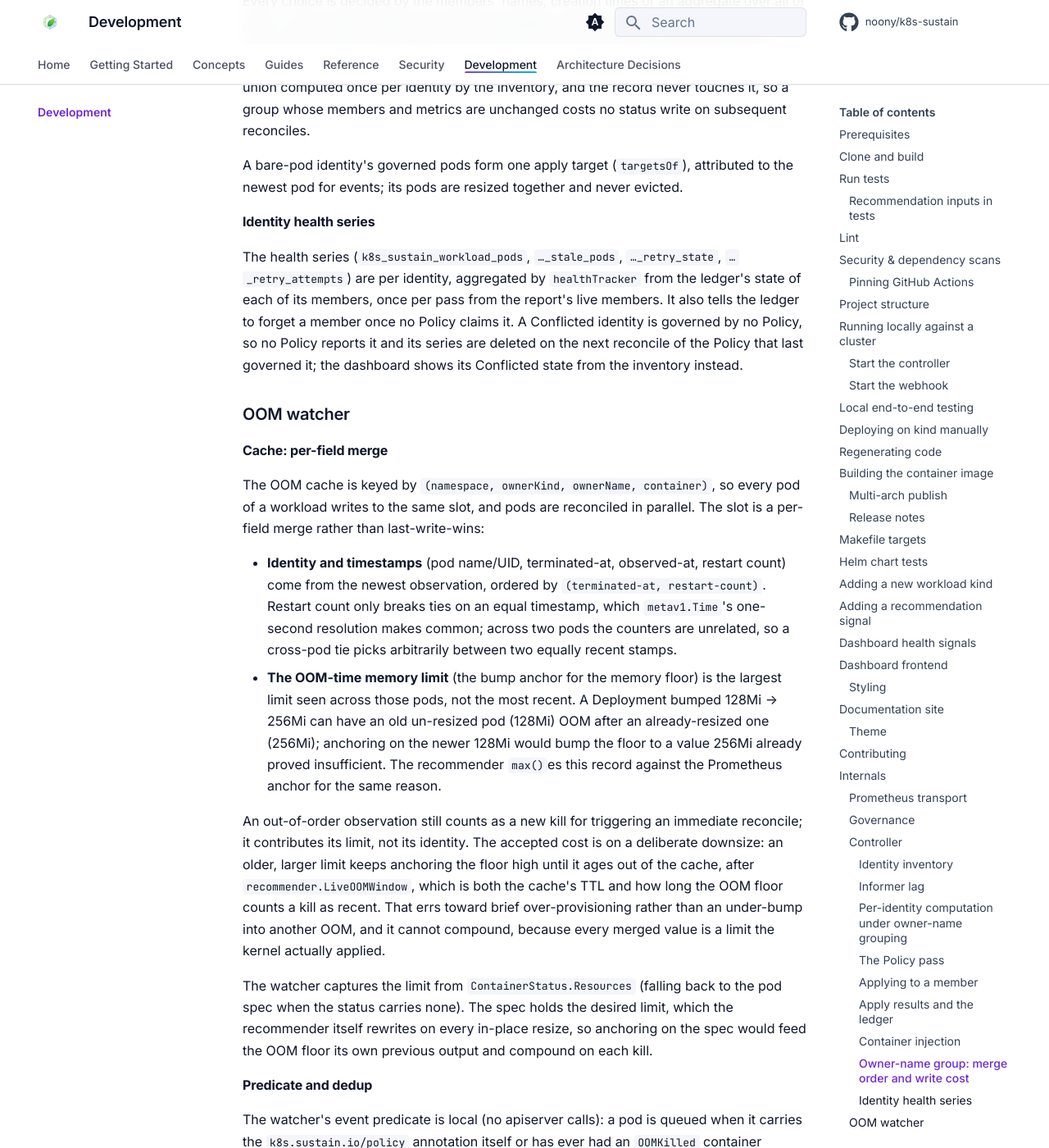
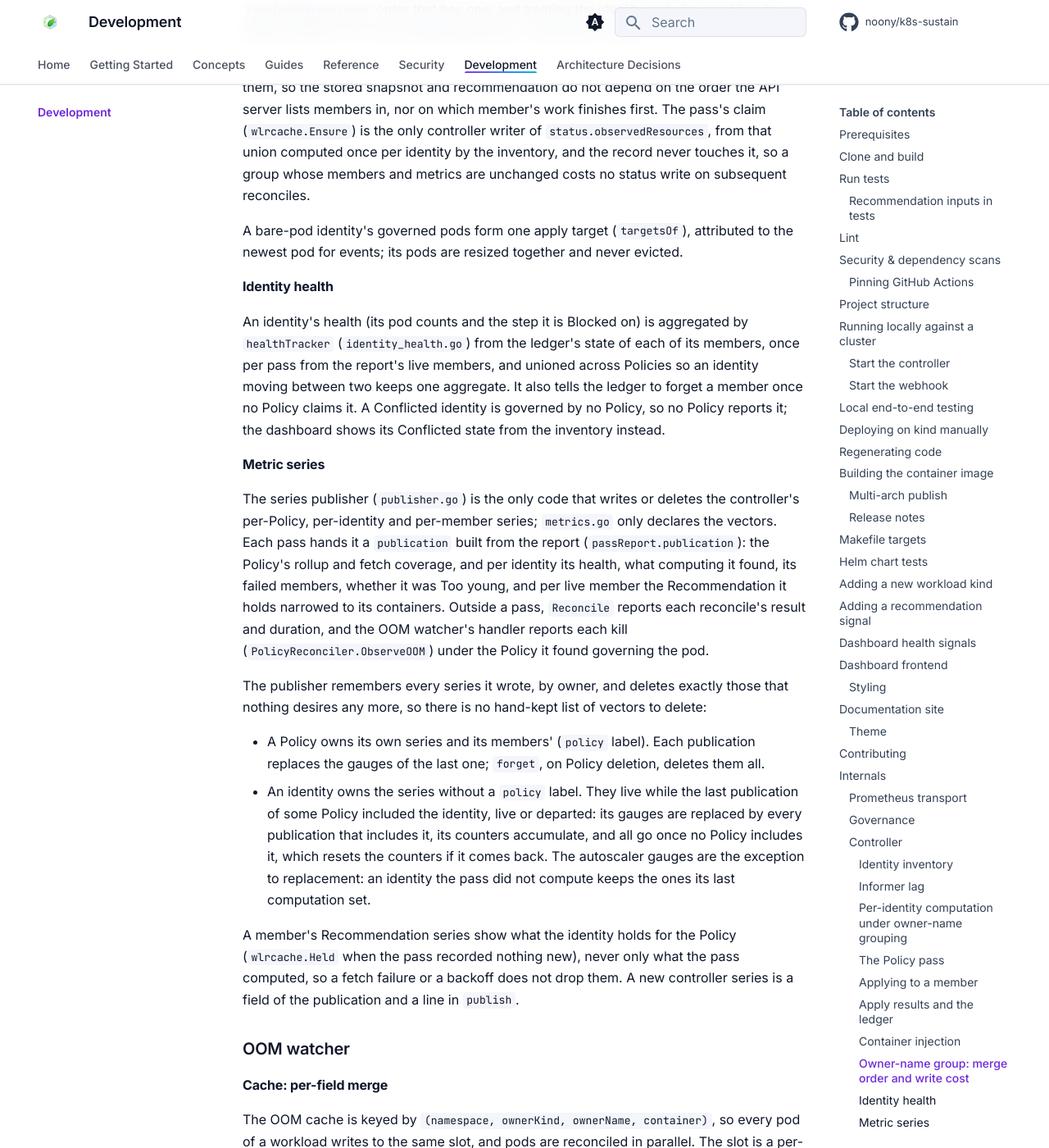
Before and after one commit to noony/k8s-sustain, an MkDocs documentation site: the page built from docs/development.md, in a window 1280 px wide and 1400 px high, scrolled down 21756 px. Shown: the whole window at 82% size. Built offline with MkDocs 1.6.1 and Material for MkDocs 9.7.7, drawn with Linux system fonts in a browser that asks for light colours; comment, search, counter and statistics services are not loaded; the version menu is left out; some of the changed text lies outside the part shown.

Commit message:
docs: the series lifecycle and the controller's series publisher

```diff
--- a/docs/development.md
+++ b/docs/development.md
@@ -115,7 +115,7 @@ k8s-sustain/
 ├── internal/
 │   ├── autoscaler/        # HPA / KEDA detection used by recommender + webhook
 │   ├── config/            # Centralized Viper config (flags, env, file)
-│   ├── controller/        # Policy reconciler
+│   ├── controller/        # Policy reconciler: the pass, the ledger, and the publisher of its metric series
 │   ├── dashboard/         # Dashboard HTTP server + embedded Vue SPA (ui/)
 │   ├── governance/        # One decision per pod or pod template: identity, opt-in, governing Policy or refusal
 │   ├── httpx/             # Shared HTTP stack: envelope, middleware, hardened NewServer, shutdown
@@ -128,7 +128,7 @@ k8s-sustain/
 │   │   └── recommendertest/  # In-memory inputs adapter for tests
 │   ├── version/           # Build version
 │   ├── webhook/           # Admission webhook HTTP handler
-│   ├── wlrcache/          # WorkloadRecommendation lifecycle: every write (Request, Ensure, Record) and verdict (Read, Expired)
+│   ├── wlrcache/          # WorkloadRecommendation lifecycle: every write (Request, Ensure, Record) and verdict (Read, Held, Expired)
 │   └── workload/          # Applying a Recommendation: container injection (requests never above limits), the patcher (one rule per kind), template/owner-ref helpers
 ├── charts/
 │   ├── k8s-sustain/          # Operator chart
@@ -430,12 +430,13 @@ identity's `WorkloadRecommendation`, its `status.outcome` and its
 health signal: the board reads them from the coordination stage of the stored
 trace (`coordinationFactorsOf`, through `recommender.TracedCoordination`).
 
-The port works because the controller emits every health metric under the
-identity's labels: `internal/controller/identity_health.go` aggregates the
+The port works because the controller publishes every health metric under
+the identity's labels: `internal/controller/identity_health.go` aggregates the
 apply outcomes of an identity's members (pod counts summed, Blocked if any
-member is) and deletes the series of identities no policy targets any more.
-A new health signal therefore needs both halves: an identity-keyed metric in
-the controller and a field on `identityHealth` filled by the adapter.
+member is), and the [series publisher](#metric-series) deletes the series of
+identities no Policy includes any more. A new health signal therefore needs
+both halves: an identity series in the controller's publication and a field
+on `identityHealth` filled by the adapter.
 
 ## Dashboard frontend
 
@@ -621,7 +622,7 @@ The computation unit is the identity, not the workload object: a group of worklo
 
 #### The Policy pass
 
-`Reconcile` reads the Policy, handles deletion and the finalizer, takes the `inventory.TakeForPolicy` snapshot, and runs one pass over it (`runPass` in `internal/controller/pass.go`). Everything after the pass consumes the **report** it returns, one entry per identity on the work-list (its key, whether it is departed, its outcome, whether its fetch resolved, a departed identity's failure, and one `applyResult` per live member): `settle` hands the member results to the [ledger](#apply-results-and-the-ledger) and returns how many identities failed, the health tracker publishes the identities' series and how many are Blocked, the report's coverage feeds the batch metrics, the sweep runs, `passCondition` derives the `Ready` condition from those counts, and the ledger schedules the requeue. The pass keeps no state between passes, and no step reads another's struct fields: each takes what it needs from the earlier steps' return values, in the order the pass calls them.
+`Reconcile` reads the Policy, handles deletion and the finalizer, takes the `inventory.TakeForPolicy` snapshot, and runs one pass over it (`runPass` in `internal/controller/pass.go`). Everything after the pass consumes the **report** it returns, one entry per identity on the work-list (its key, whether it is departed, its outcome, whether its fetch resolved, a departed identity's failure, one `applyResult` per live member, the Recommendation a live identity holds for the Policy after the pass, and what computing it found: its autoscaler, whether its members disagree on it, and the containers the OOM floor determined): `settle` hands the member results to the [ledger](#apply-results-and-the-ledger) and returns how many identities failed and, per identity, how many members, the health tracker aggregates each live identity's health from the ledger, the [series publisher](#metric-series) publishes what the report, the health and those counts describe, the sweep runs, `passCondition` derives the `Ready` condition from those counts, and the ledger schedules the requeue. The pass keeps no state between passes, and no step reads another's struct fields: each takes what it needs from the earlier steps' return values, in the order the pass calls them.
 
 - **Work-list.** The identities the Policy governs, taken from the inventory as they are: a departed one's containers come from its stored snapshot, and one without a snapshot is left out (counted as `no_snapshot`). Init containers are dropped here, once, when the Policy excludes them. Each live member is a `workloadTarget` (`targetsOf`; a bare-pod identity's governed pods form one), and the [ledger](#apply-results-and-the-ledger) is asked once, before the fetch, which members may run: backoff is time-based and the fetch can take minutes, so asking again at apply time could process a member the fetch left out.
 - **Claim.** `wlrcache.Ensure` for every live identity, with its members' container union as the observed snapshot. It returns the object each decision is recorded into: the one `Ensure` wrote, or the one the inventory read for a departed identity. A failed claim is logged and kept for that identity alone.
@@ -671,9 +672,20 @@ Every choice is decided by the members' names, creation times or an aggregate ov
 
 A bare-pod identity's governed pods form one apply target (`targetsOf`), attributed to the newest pod for events; its pods are resized together and never evicted.
 
-#### Identity health series
+#### Identity health
 
-The health series (`k8s_sustain_workload_pods`, `…_stale_pods`, `…_retry_state`, `…_retry_attempts`) are per identity, aggregated by `healthTracker` from the ledger's state of each of its members, once per pass from the report's live members. It also tells the ledger to forget a member once no Policy claims it. A Conflicted identity is governed by no Policy, so no Policy reports it and its series are deleted on the next reconcile of the Policy that last governed it; the dashboard shows its Conflicted state from the inventory instead.
+An identity's health (its pod counts and the step it is Blocked on) is aggregated by `healthTracker` (`identity_health.go`) from the ledger's state of each of its members, once per pass from the report's live members, and unioned across Policies so an identity moving between two keeps one aggregate. It also tells the ledger to forget a member once no Policy claims it. A Conflicted identity is governed by no Policy, so no Policy reports it; the dashboard shows its Conflicted state from the inventory instead.
+
+#### Metric series
+
+The series publisher (`publisher.go`) is the only code that writes or deletes the controller's per-Policy, per-identity and per-member series; `metrics.go` only declares the vectors. Each pass hands it a `publication` built from the report (`passReport.publication`): the Policy's rollup and fetch coverage, and per identity its health, what computing it found, its failed members, whether it was Too young, and per live member the Recommendation it holds narrowed to its containers. Outside a pass, `Reconcile` reports each reconcile's result and duration, and the OOM watcher's handler reports each kill (`PolicyReconciler.ObserveOOM`) under the Policy it found governing the pod.
+
+The publisher remembers every series it wrote, by owner, and deletes exactly those that nothing desires any more, so there is no hand-kept list of vectors to delete:
+
+- A Policy owns its own series and its members' (`policy` label). Each publication replaces the gauges of the last one; `forget`, on Policy deletion, deletes them all.
+- An identity owns the series without a `policy` label. They live while the last publication of some Policy included the identity, live or departed: its gauges are replaced by every publication that includes it, its counters accumulate, and all go once no Policy includes it, which resets the counters if it comes back. The autoscaler gauges are the exception to replacement: an identity the pass did not compute keeps the ones its last computation set.
+
+A member's Recommendation series show what the identity holds for the Policy (`wlrcache.Held` when the pass recorded nothing new), never only what the pass computed, so a fetch failure or a backoff does not drop them. A new controller series is a field of the publication and a line in `publish`.
 
 ### OOM watcher
 
```
Also changed, not shown: docs/reference/metrics.md (+9 -6 lines), docs/reference/recording-rules.md (+3 -1 lines).
